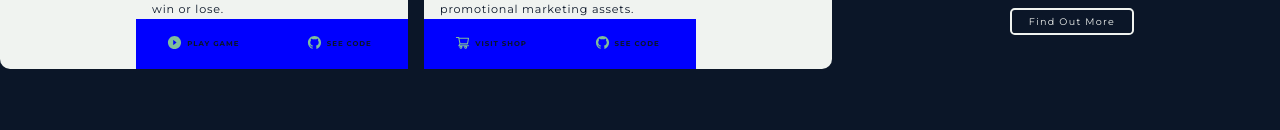
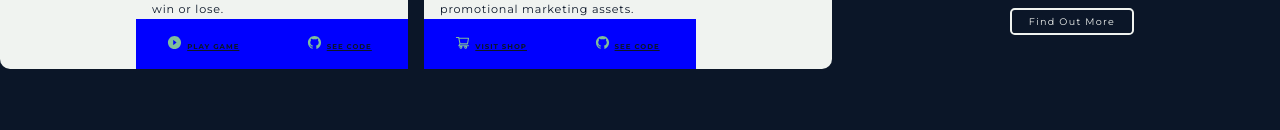
Before and after one commit to thomasjfcaldwell/caldwell-designs, a Next.js app: page / in a window 1280 px wide. Shown: the part 558-688 px from the top of the page. Built offline with nearby package versions, Linux system fonts and the light colour scheme.

Commit message:
lastest fixed on projects issue

```diff
--- a/components/Hero/Projects/Projects.js
+++ b/components/Hero/Projects/Projects.js
@@ -56,11 +56,11 @@ const Projects = () => {
 							<AiFillPlayCircle />
 						</ProjectsIcon>
 						<LinkTextContainer>
-							<Link
-								passHref='https://thomasjfcaldwell.github.io/project1-capitalsoftheworld-trivia-game/'
+							<LinkTitle
+								href='https://thomasjfcaldwell.github.io/project1-capitalsoftheworld-trivia-game/'
 								scroll={false}>
-								<LinkTitle>Play Game</LinkTitle>
-							</Link>
+								Play Game
+							</LinkTitle>
 						</LinkTextContainer>
 					</ProjectsLink>
 					<ProjectsLink>
@@ -68,11 +68,11 @@ const Projects = () => {
 							<AiFillGithub />
 						</ProjectsIcon>
 						<LinkTextContainer>
-							<Link
-								passHref='https://github.com/thomasjfcaldwell/project1-capitalsoftheworld-trivia-game'
+							<LinkTitle
+								href='https://github.com/thomasjfcaldwell/project1-capitalsoftheworld-trivia-game'
 								scroll={false}>
-								<LinkTitle>See Code</LinkTitle>
-							</Link>
+								See Code
+							</LinkTitle>
 						</LinkTextContainer>
 					</ProjectsLink>
 				</ProjectsLinkContainer>
@@ -98,9 +98,9 @@ const Projects = () => {
 							<AiOutlineShoppingCart />
 						</ProjectsIcon>
 						<LinkTextContainer>
-							<Link href='https://easyandquickgifts.com/' scroll={false}>
-								<LinkTitle>Visit Shop</LinkTitle>
-							</Link>
+							<LinkTitle href='https://easyandquickgifts.com/' scroll={false}>
+								Visit Shop
+							</LinkTitle>
 						</LinkTextContainer>
 					</ProjectsLink>
 					<ProjectsLink>
@@ -108,9 +108,11 @@ const Projects = () => {
 							<AiFillGithub />
 						</ProjectsIcon>
 						<LinkTextContainer>
-							<Link href='https://github.com/thomasjfcaldwell' scroll={false}>
-								<LinkTitle>See Code</LinkTitle>
-							</Link>
+							<LinkTitle
+								href='https://github.com/thomasjfcaldwell'
+								scroll={false}>
+								See Code
+							</LinkTitle>
 						</LinkTextContainer>
 					</ProjectsLink>
 				</ProjectsLinkContainer>
--- a/components/Hero/Projects/ProjectsStyles.js
+++ b/components/Hero/Projects/ProjectsStyles.js
@@ -109,7 +109,7 @@ export const ProjectsIcon = styled.div`
 	${(props) => props.theme.colors.highlight};
 `;
 export const LinkTextContainer = styled.div``;
-export const LinkTitle = styled.h5`
+export const LinkTitle = styled.a`
 	font-size: 7px;
 	padding-inline: 5px;
 	font-weight: 600;
```
